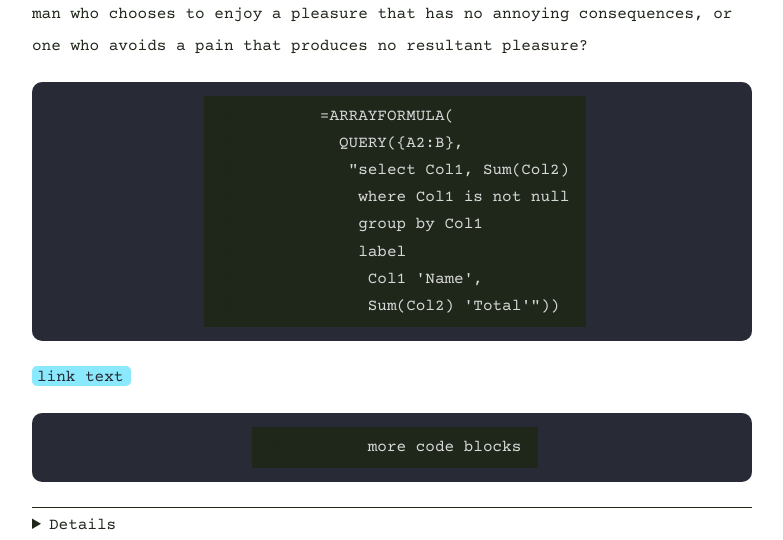
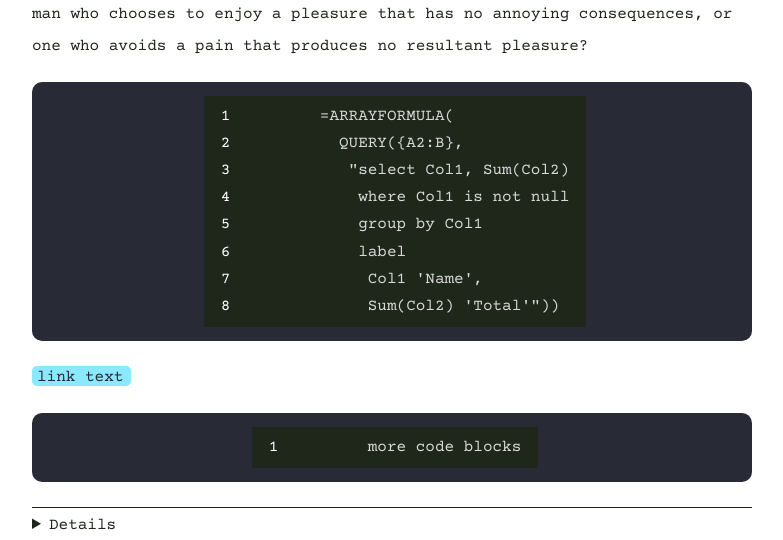
Before and after one commit to boringparty/hello-party.github.io, a Jekyll site: the page built from _posts/2021-02-04-hello.md, in a window 1280 px wide. Shown: the part 856-1396 px from the top of the page, without its empty margins (248-1031 px from the left). Built offline with Jekyll 4.4.1, drawn with Linux system fonts in a browser that asks for light colours.

Commit message:
Update style.scss

```diff
--- a/assets/style.scss
+++ b/assets/style.scss
@@ -168,7 +168,7 @@ table.rouge-table tr, table.rouge-table td {
 }
 
 td.rouge-gutter.gl {
-    color: $back-dark;
+    color: $white;
 }
 
 table {border:2px solid $border;margin: 0 auto;}
```
